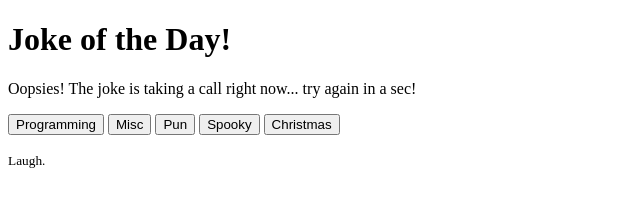
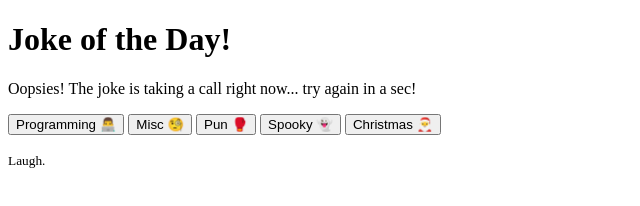
Before and after one commit to alexandraquilao/cprg-218-assignment-4, a plain HTML site: page index.html in a window 1280 px wide. Shown: the whole page, without its empty margins (0-640 px from the left). Drawn offline with Linux system fonts and the light colour scheme; no server answers.

Commit message:
add emoji styling

```diff
--- a/index.html
+++ b/index.html
@@ -7,20 +7,20 @@
     </head>
 
     <body>
-        <h1 id="title"> Joke of the Day! </h1>
+        <h1 id="title">  Joke of the Day! </h1>
 
         <p id="joke-container"> </p>
             <p id="joke">One sec... :D </p>
 
-        <button onclick="getJoke('Programming')">Programming</button>
+        <button onclick="getJoke('Programming')">Programming 👨‍💻</button>
 
-        <button onclick="getJoke('Misc')">Misc</button>
+        <button onclick="getJoke('Misc')">Misc 🧐</button>
 
-        <button onclick="getJoke('Pun')">Pun</button>
+        <button onclick="getJoke('Pun')">Pun 🥊</button>
 
-        <button onclick="getJoke('Spoopy')"> Spooky </button>
+        <button onclick="getJoke('Spoopy')"> Spooky 👻</button>
 
-        <button onclick="getJoke('Christmas')">Christmas</button>
+        <button onclick="getJoke('Christmas')">Christmas 🎅</button>
 
         <p><small> Laugh. </small></p>
 
--- a/script.js
+++ b/script.js
@@ -16,7 +16,7 @@ function getJoke(category = "Any") {
 
         if(category === "Any") {
 
-            title.textContent = "Joke of the Day!";
+            title.textContent = "😂Joke of the Day!🤡";
         }
         else if(category === "Pun") {
             title.textContent = "A Random Pun";
```
